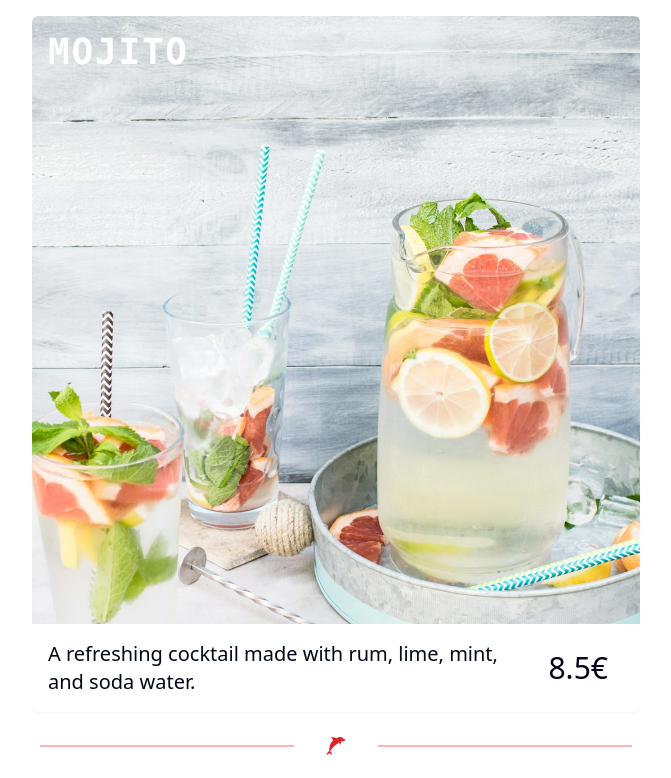
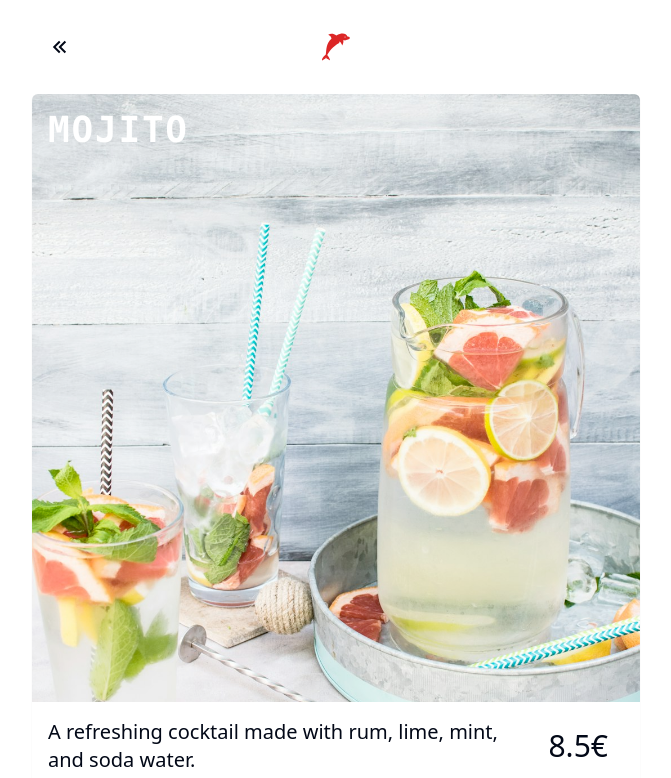
Before and after one commit to mh-lamine/carte-ledauphin, a React (Vite) app: page /brasserie/alcoholizeddrink in a window 1280 px wide. Shown: the top 778 px of the page, without its empty margins (304-975 px from the left). Built offline with nearby package versions, Linux system fonts and the light colour scheme.

Commit message:
Fix UI and navigation issues

```diff
--- a/src/App.jsx
+++ b/src/App.jsx
@@ -8,7 +8,6 @@ import ProductsPage from "./pages/ProductsPage";
 function App() {
   return (
     <div className="max-w-screen-sm mx-auto w-full">
-      {/* <h1 className="text-3xl p-10">Carte Le Dauphin</h1> */}
       <Routes>
         <Route path="/" index element={<Home />} />
 
--- a/src/components/ProductCard.jsx
+++ b/src/components/ProductCard.jsx
@@ -4,7 +4,7 @@ export default function ProductCard({product}) {
   return (
     <div className="flex flex-col rounded-md overflow-hidden shadow-sm">
       <img
-        src={product.path}
+        src={product.path || `https://source.unsplash.com/400x400/?${product.name}`}
         alt={product.name}
         className="aspect-square object-cover"
       />
--- a/src/pages/Brasserie.jsx
+++ b/src/pages/Brasserie.jsx
@@ -1,14 +1,22 @@
 import { RiArrowLeftDoubleLine } from "react-icons/ri";
-import { Link } from "react-router-dom";
+import { Link, useNavigate } from "react-router-dom";
 
 export default function Brasserie() {
+   const navigate = useNavigate();
   return (
     <div className="flex flex-col">
+      <Link
+        to={".."}
+        onClick={(e) => {
+          e.preventDefault();
+          navigate(-1);
+        }}
+        className="absolute left-0 px-4 text-2xl"
+      >
+        <RiArrowLeftDoubleLine />
+      </Link>
       <Link to="alcoholizeddrink">Boissons alcoolisées</Link>
       <Link to="nonalcoholizeddrink">Boissons sans alcool</Link>
-      <Link to={"/"} className="flex items-center">
-        <RiArrowLeftDoubleLine /> Retour
-      </Link>
     </div>
   );
 }
--- a/src/pages/ProductsPage.jsx
+++ b/src/pages/ProductsPage.jsx
@@ -1,19 +1,40 @@
-import { useParams } from "react-router-dom";
+import { Link, useNavigate, useParams } from "react-router-dom";
 import { useState, useEffect } from "react";
 import carte from "../assets/carte.json";
 import ProductCard from "@/components/ProductCard";
 import { GiDolphin } from "react-icons/gi";
+import { RiArrowLeftDoubleLine } from "react-icons/ri";
 
 export default function ProductsPage() {
+  const navigate = useNavigate();
+
   const [products, setProducts] = useState([]);
   const category = useParams().category;
   useEffect(() => {
     setProducts(
       carte.products.filter((product) => product.category === category)
     );
+    console.log(products);
   }, [category]);
   return (
     <div className="p-4 flex flex-col gap-4">
+      <header className="p-4 relative w-full flex items-center justify-center">
+        <Link
+          to={".."}
+          onClick={(e) => {
+            e.preventDefault();
+            navigate(-1);
+          }}
+          className="absolute left-0 px-4 text-2xl">
+          <RiArrowLeftDoubleLine />
+        </Link>
+        <Link
+          to="/"
+          className="text-3xl uppercase font-mono whitespace-nowrap tracking-widest"
+        >
+          <GiDolphin className="text-red-600" />
+        </Link>
+      </header>
       {products.map((product) => {
         return (
           <>
--- a/src/pages/Restaurant.jsx
+++ b/src/pages/Restaurant.jsx
@@ -1,15 +1,23 @@
 import { RiArrowLeftDoubleLine } from "react-icons/ri";
-import { Link } from "react-router-dom";
+import { Link, useNavigate } from "react-router-dom";
 
 export default function Brasserie() {
+   const navigate = useNavigate();
   return (
     <div>
-      <Link to={"/"}>
-        <RiArrowLeftDoubleLine /> Retour
+      <Link
+        to={".."}
+        onClick={(e) => {
+          e.preventDefault();
+          navigate(-1);
+        }}
+        className="absolute left-0 px-4 text-2xl"
+      >
+        <RiArrowLeftDoubleLine />
       </Link>
-      <Link to="/starter">Entrées</Link>
-      <Link to="/dish">Plats</Link>
-      <Link to="/desser">Desserts</Link>
+      <Link to="starter">Entrées</Link>
+      <Link to="dish">Plats</Link>
+      <Link to="dessert">Desserts</Link>
     </div>
   );
 }
```
